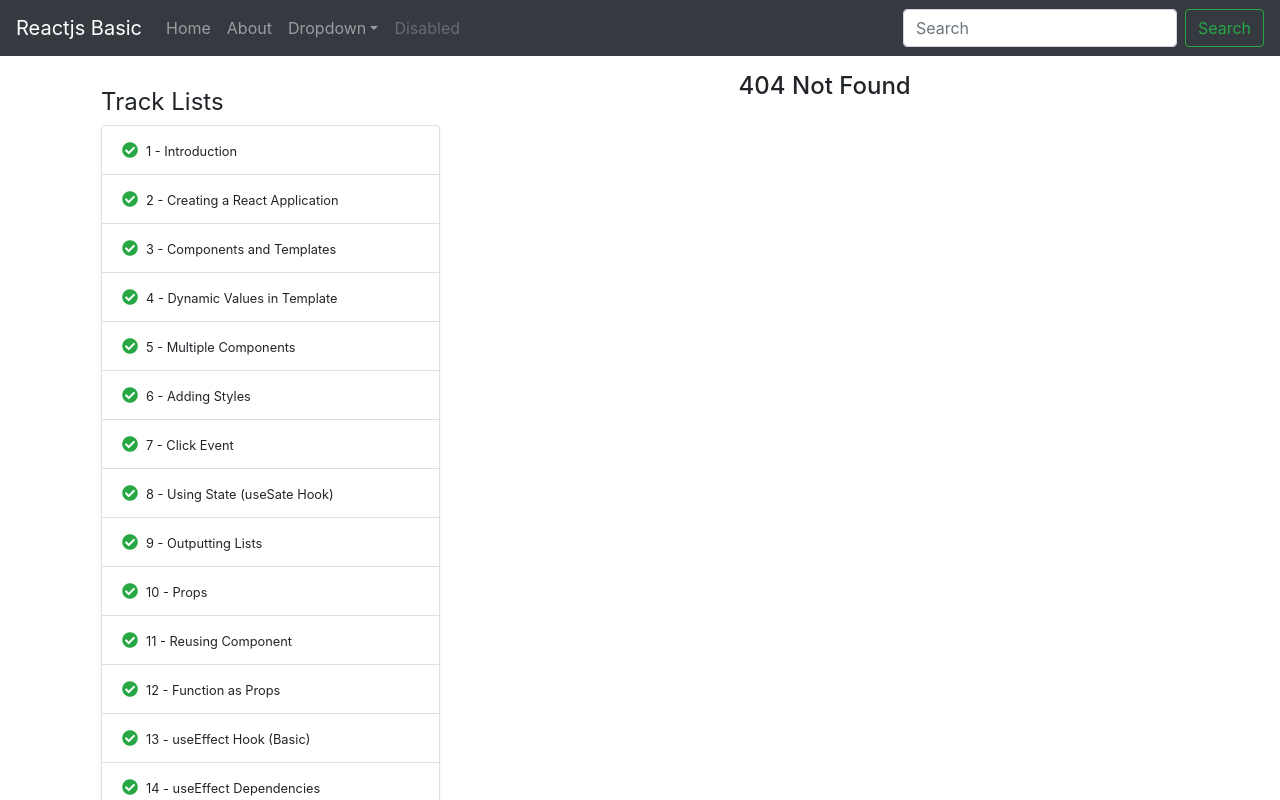
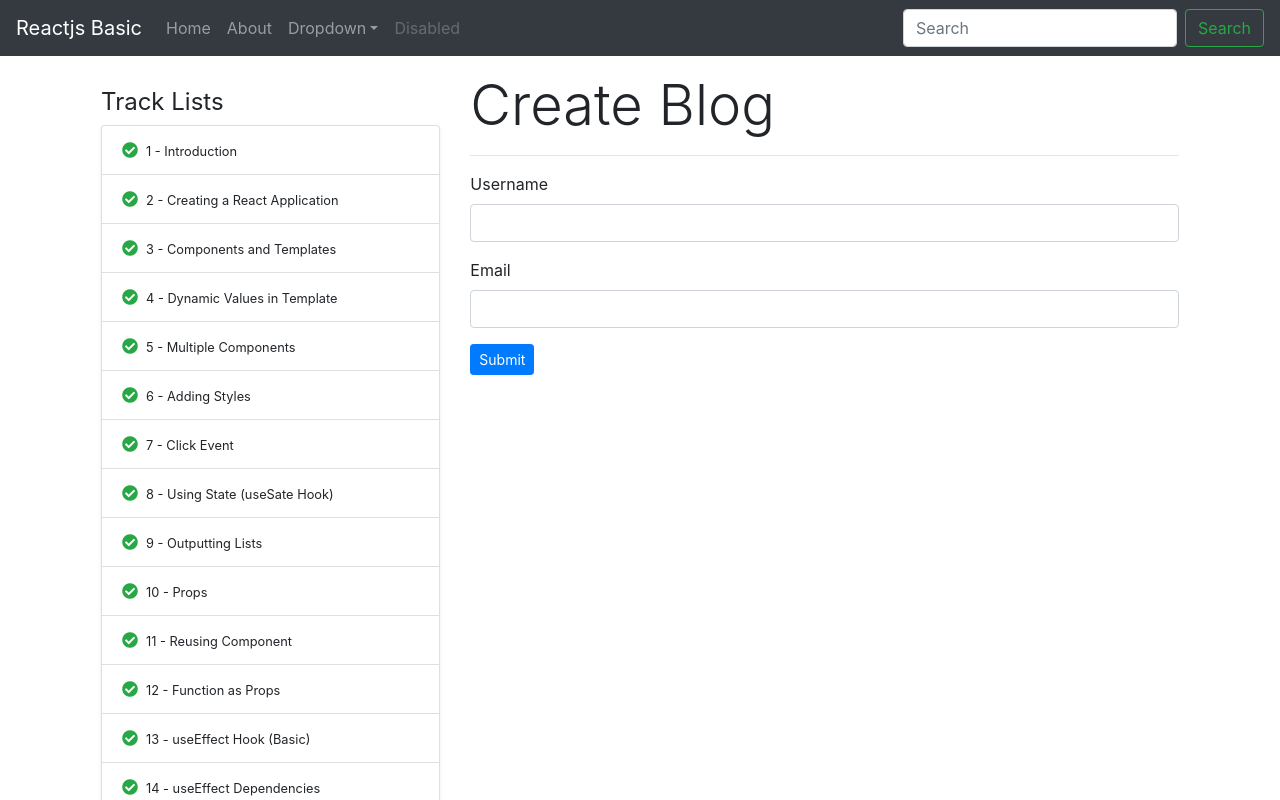
Before and after one commit to komarapc/reactjs-basic, a React (Create React App) app: page /react-basic/blogs/create-blog in a window 1280 px wide. Shown: the top 800 px of the page. Built offline with nearby package versions, Linux system fonts and the light colour scheme; no server answers.

Commit message:
custom input hooks

```diff
--- a/db.json
+++ b/db.json
@@ -55,6 +55,13 @@
       "slug": "Eight-Blog",
       "author": "Ayana",
       "body": "Cillum ipsum ex deserunt et Lorem sint pariatur ipsum dolore anim fugiat reprehenderit mollit esse. Incididunt voluptate labore cillum mollit sint do laborum quis velit consectetur Lorem mollit anim tempor. Ad voluptate anim deserunt esse magna aute pariatur mollit ea qui minim ut."
+    },
+    {
+      "id": 9,
+      "title": "Ninth Blog",
+      "slug": "Ninth-Blog",
+      "author": "Komar",
+      "body": "this is the ninth blog"
     }
   ],
   "contacts": [
--- a/package.json
+++ b/package.json
@@ -16,6 +16,7 @@
     "json-server": "^0.16.3",
     "react": "^17.0.2",
     "react-dom": "^17.0.2",
+    "react-helmet": "^6.1.0",
     "react-loading-skeleton": "^2.2.0",
     "react-router": "^5.2.0",
     "react-router-dom": "^5.2.0",
@@ -48,5 +49,8 @@
       "last 1 firefox version",
       "last 1 safari version"
     ]
+  },
+  "devDependencies": {
+    "@types/react-helmet": "^6.1.0"
   }
 }
--- /dev/null
+++ b/src/components/atoms/head.tsx
@@ -0,0 +1,14 @@
+import { Fragment } from "react";
+import { Helmet } from "react-helmet";
+
+const Head = (props: any) => {
+  return (
+    <Fragment>
+      <Helmet>
+        <title>{props.title}</title>
+      </Helmet>
+    </Fragment>
+  );
+};
+
+export default Head;
--- a/src/home.tsx
+++ b/src/home.tsx
@@ -3,6 +3,7 @@ import { Route, BrowserRouter as Router, Switch } from "react-router-dom";
 import AboutPage from "./pages/about";
 import BlogCreate from "./pages/blogs/blog-create";
 import BlogDetail from "./pages/blogs/blog-detail";
+import CreateBlog from "./pages/blogs/create-blog";
 import { Fragment } from "react";
 import MainPage from "./pages/main";
 import Navbar from "./components/navbar";
@@ -37,6 +38,9 @@ const Home = () => {
                 <Route exact path="/blogs/create">
                   <BlogCreate></BlogCreate>
                 </Route>
+                <Route exact path="/blogs/create-blog">
+                  <CreateBlog title="Create Blog"></CreateBlog>
+                </Route>
                 <Route exact path="/blogs/:id">
                   <BlogDetail title="Detail Blog"></BlogDetail>
                 </Route>
--- /dev/null
+++ b/src/hooks/useInput.ts
@@ -0,0 +1,16 @@
+import { useState } from "react";
+
+const useInput = (initialValue: any) => {
+  const [value, setValue] = useState<any>();
+  const reset = () => {
+    setValue(initialValue);
+  };
+  const bind = {
+    value,
+    onChange: (e: any) => {
+      setValue(e.target.value);
+    },
+  };
+  return [value, bind, reset];
+};
+export default useInput;
--- a/src/pages/blogs/blog-create.tsx
+++ b/src/pages/blogs/blog-create.tsx
@@ -1,4 +1,4 @@
-import { Fragment, useState } from "react";
+import { ChangeEvent, Fragment, useState } from "react";
 
 import ButtonComponent from "../../components/atoms/button-component";
 import author_list from "../../data/author";
@@ -67,6 +67,10 @@ const BlogCreate = (props: any) => {
       });
   };
 
+  const onSubmitForm = (e: any) => {
+    e.preventDefault();
+    console.log(e);
+  };
   /**
    * Render
    * @element
@@ -84,12 +88,13 @@ const BlogCreate = (props: any) => {
           ""
         )}
         <div className="mt-5">
+          <form id={"form-post-blog"} onSubmit={onSubmitForm}>
             {/* author */}
             <div className="form-group">
               <label htmlFor="">Author</label>
               <select
                 name="author"
-              id=""
+                id={"select-author"}
                 className="form-control"
                 onChange={(e) => setAuthor(e.target.value)}
                 required
@@ -108,6 +113,7 @@ const BlogCreate = (props: any) => {
             <div className="form-group">
               <label htmlFor="">Title</label>
               <input
+                id={"input-title"}
                 type="text"
                 name="title"
                 // value={title}
@@ -141,12 +147,14 @@ const BlogCreate = (props: any) => {
                 class={"btn btn-sm btn-secondary mr-1"}
               />
               <button
+                type="submit"
                 className="btn btn-sm btn-primary"
-              onClick={handleSubmitForm}
+                // onClick={handleSubmitForm}
               >
                 Simpan
               </button>
             </div>
+          </form>
         </div>
       </div>
     </Fragment>
--- /dev/null
+++ b/src/pages/blogs/create-blog.tsx
@@ -0,0 +1,73 @@
+import { Fragment, useEffect, useState } from "react";
+
+import Head from "../../components/atoms/head";
+import useInput from "../../hooks/useInput";
+
+const CreateBlog = (props: any) => {
+  // const [username, setUsername] = useState<string>("");
+  // const [email, setEmail] = useState<string>("");
+  // const [dataForm, setDataForm] = useState<{
+  //   username: string;
+  //   email: string;
+  // }>();
+
+  // const handleSubmitForm = (e: any) => {
+  //   e.preventDefault();
+  //   setDataForm({
+  //     username: username,
+  //     email: email,
+  //   });
+  // };
+  // useEffect(() => {
+  //   console.log(dataForm);
+  // }, [dataForm]);
+
+  const [username, bindUsername, resetUsername] = useInput("");
+  const [email, bindEmail, resetEmail] = useInput("");
+
+  const handleSubmitForm = (e: any) => {
+    e.preventDefault();
+    console.log("username: ", username);
+    console.log("emal: ", email);
+    resetUsername();
+    resetEmail();
+  };
+  return (
+    <Fragment>
+      <Head title="Form Control using useInput()"></Head>
+      <h1 className="display-4">{props.title}</h1>
+      <hr />
+      <div className="div">
+        <form action="" onSubmit={handleSubmitForm}>
+          <div className="form-group">
+            <label htmlFor="">Username</label>
+            <input
+              type="text"
+              name="username"
+              className="form-control"
+              autoComplete="off"
+              {...bindUsername}
+            />
+          </div>
+          <div className="form-group">
+            <label htmlFor="">Email</label>
+            <input
+              type="text"
+              name="user_email"
+              className="form-control"
+              autoComplete="off"
+              {...bindEmail}
+            />
+          </div>
+          <div>
+            <button type="submit" className="btn btn-sm btn-primary">
+              Submit
+            </button>
+          </div>
+        </form>
+      </div>
+    </Fragment>
+  );
+};
+
+export default CreateBlog;
--- a/src/pages/main.tsx
+++ b/src/pages/main.tsx
@@ -36,20 +36,26 @@ const MainPage = (props: any) => {
         hasError ? (
           resStatus + " " + resMsg
         ) : (
-          <Fragment>
-            <div className="mb-3">
-              <Skeleton count={4} circle={true} />
-            </div>
-            <div className="mb-3">
-              <Skeleton count={4} duration={2} circle={true} />
-            </div>
-          </Fragment>
+          // <Fragment>
+          //   <div className="mb-3">
+          //     <Skeleton count={4} circle={true} />
+          //   </div>
+          //   <div className="mb-3">
+          //     <Skeleton count={4} duration={2} circle={true} />
+          //   </div>
+          // </Fragment>
+          ""
         )
       ) : (
         <Fragment>
-          <Link to="/blogs/create" className="btn btn-sm btn-primary mb-3">
-            Create New Blog
-          </Link>
+          <div className="mb-3">
+            <Link to="/blogs/create" className="btn btn-sm btn-primary mr-1">
+              Create New Blog
+            </Link>
+            <Link to="/blogs/create-blog" className="btn btn-sm btn-primary">
+              Create New - useInput()
+            </Link>
+          </div>
           <Blog
             blogs={blogs}
             title="All blogs"
--- a/src/utils/useFetch.tsx
+++ b/src/utils/useFetch.tsx
@@ -12,6 +12,7 @@ const useFetch = (url: string) => {
     const abortCont = new AbortController();
     setTimeout(() => {
       // http://localhost:8000/blogs
+
       fetch(url, { signal: abortCont.signal })
         .then((res) => {
           if (!res.ok) {
@@ -39,7 +40,7 @@ const useFetch = (url: string) => {
             setResMsg(e.message);
           }
         });
-    }, 500);
+    }, 0);
     return () => {
       abortCont.abort();
     };
```
Also changed, not shown: 2 other files (tests, documents, lock files or other folders). Lines whose indentation alone changed are shown as unchanged.
